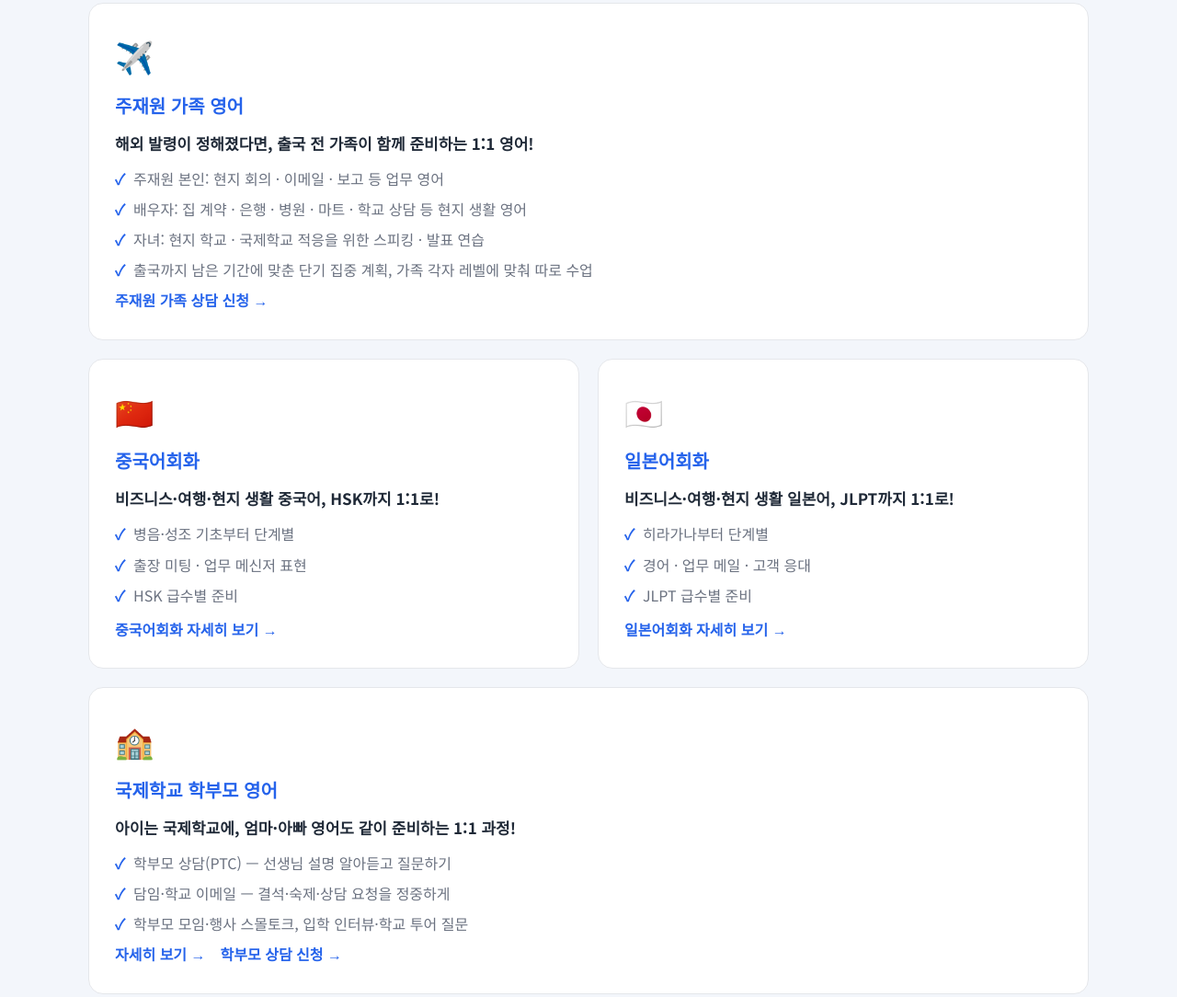
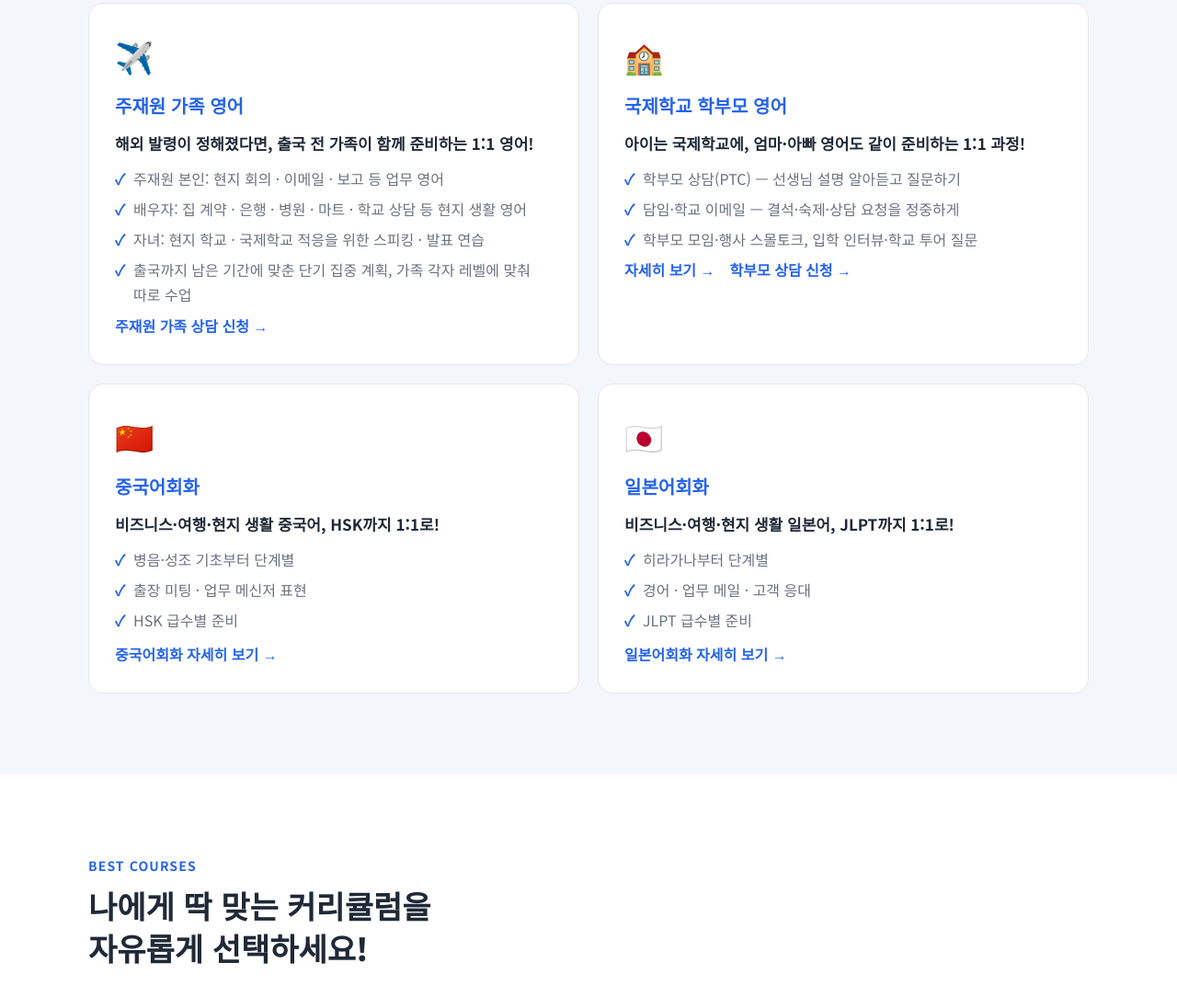
Before and after one commit to 0528lsr-dev/maltuim, a plain HTML site: page index.html in a window 1280 px wide. Shown: the part 6084-7168 px from the top of the page at 92% size. Drawn offline with Linux system fonts and the light colour scheme.

Commit message:
홈 프로그램: 주재원 가족·국제학교 학부모 카드를 2칸으로 나란히
Co-Authored-By: Claude Opus 5.5 <noreply@anthropic.com>

```diff
--- a/index.html
+++ b/index.html
@@ -328,10 +328,10 @@
       <div class="card program has-img"><img src="images/junior.jpg" class="card-img" alt="주니어 화상영어" loading="lazy"><h3>주니어 화상영어</h3><h4>원어민 선생님과 매일 만나는 초·중등 주니어 화상영어!</h4><ul><li>파닉스 · 리딩 · 스피킹 단계별 교재, 학년보다 레벨 기준</li><li>수업 녹화본 제공 — 부모님이 수업 모습을 직접 확인</li><li>학교 영어 말하기 수행평가·발표 준비 병행</li></ul></div>
       <div class="card program has-img"><img src="images/business.jpg" class="card-img" alt="비즈니스 영어" loading="lazy"><h3>비즈니스 영어</h3><h4>내 업무 자료로 수업하는 실전 비즈니스 영어!</h4><ul><li>회의 · 전화 · 이메일 · 발표 등 상황별 표현 집중</li><li>실제 업무 문서·발표 자료로 리허설 (비밀 유지)</li><li>출근 전 · 점심 · 퇴근 후 고정 시간, 전화영어 가능</li></ul></div>
       <div class="card program has-img"><img src="images/senior.jpg" class="card-img" alt="시니어 영어회화" loading="lazy" style="object-position:center 25%"><h3>시니어 영어회화</h3><h4>천천히, 편안하게 50~60대+ 시니어 영어회화!</h4><ul><li>속도를 늦추고 큰 글자 자료로 진행하는 전용 과정</li><li>해외여행 · 손주와 대화 · 영어 노래 등 원하는 주제</li><li>한국어 가능 강사 배정으로 막힐 때 바로 설명</li></ul></div>
-      <div class="card program" style="grid-column:1/-1"><div class="icon">✈️</div><h3>주재원 가족 영어</h3><h4>해외 발령이 정해졌다면, 출국 전 가족이 함께 준비하는 1:1 영어!</h4><ul><li>주재원 본인: 현지 회의 · 이메일 · 보고 등 업무 영어</li><li>배우자: 집 계약 · 은행 · 병원 · 마트 · 학교 상담 등 현지 생활 영어</li><li>자녀: 현지 학교 · 국제학교 적응을 위한 스피킹 · 발표 연습</li><li>출국까지 남은 기간에 맞춘 단기 집중 계획, 가족 각자 레벨에 맞춰 따로 수업</li></ul><a href="#apply" class="exam-btn" data-exam="주재원 가족(해외 발령)" style="color:var(--main);font-weight:700">주재원 가족 상담 신청 →</a></div>
+      <div class="card program"><div class="icon">✈️</div><h3>주재원 가족 영어</h3><h4>해외 발령이 정해졌다면, 출국 전 가족이 함께 준비하는 1:1 영어!</h4><ul><li>주재원 본인: 현지 회의 · 이메일 · 보고 등 업무 영어</li><li>배우자: 집 계약 · 은행 · 병원 · 마트 · 학교 상담 등 현지 생활 영어</li><li>자녀: 현지 학교 · 국제학교 적응을 위한 스피킹 · 발표 연습</li><li>출국까지 남은 기간에 맞춘 단기 집중 계획, 가족 각자 레벨에 맞춰 따로 수업</li></ul><a href="#apply" class="exam-btn" data-exam="주재원 가족(해외 발령)" style="color:var(--main);font-weight:700">주재원 가족 상담 신청 →</a></div>
+      <div class="card program"><div class="icon">🏫</div><h3>국제학교 학부모 영어</h3><h4>아이는 국제학교에, 엄마·아빠 영어도 같이 준비하는 1:1 과정!</h4><ul><li>학부모 상담(PTC) — 선생님 설명 알아듣고 질문하기</li><li>담임·학교 이메일 — 결석·숙제·상담 요청을 정중하게</li><li>학부모 모임·행사 스몰토크, 입학 인터뷰·학교 투어 질문</li></ul><a href="parents.html" style="color:var(--main);font-weight:700;margin-right:16px">자세히 보기 →</a><a href="#apply" class="exam-btn" data-exam="국제학교 학부모 영어" style="color:var(--main);font-weight:700">학부모 상담 신청 →</a></div>
       <a class="card program" href="chinese.html" style="color:inherit"><div class="icon">🇨🇳</div><h3>중국어회화</h3><h4>비즈니스·여행·현지 생활 중국어, HSK까지 1:1로!</h4><ul><li>병음·성조 기초부터 단계별</li><li>출장 미팅 · 업무 메신저 표현</li><li>HSK 급수별 준비</li></ul><p style="margin-top:10px;font-weight:700;color:var(--main)">중국어회화 자세히 보기 →</p></a>
       <a class="card program" href="japanese.html" style="color:inherit"><div class="icon">🇯🇵</div><h3>일본어회화</h3><h4>비즈니스·여행·현지 생활 일본어, JLPT까지 1:1로!</h4><ul><li>히라가나부터 단계별</li><li>경어 · 업무 메일 · 고객 응대</li><li>JLPT 급수별 준비</li></ul><p style="margin-top:10px;font-weight:700;color:var(--main)">일본어회화 자세히 보기 →</p></a>
-      <div class="card program" style="grid-column:1/-1"><div class="icon">🏫</div><h3>국제학교 학부모 영어</h3><h4>아이는 국제학교에, 엄마·아빠 영어도 같이 준비하는 1:1 과정!</h4><ul><li>학부모 상담(PTC) — 선생님 설명 알아듣고 질문하기</li><li>담임·학교 이메일 — 결석·숙제·상담 요청을 정중하게</li><li>학부모 모임·행사 스몰토크, 입학 인터뷰·학교 투어 질문</li></ul><a href="parents.html" style="color:var(--main);font-weight:700;margin-right:16px">자세히 보기 →</a><a href="#apply" class="exam-btn" data-exam="국제학교 학부모 영어" style="color:var(--main);font-weight:700">학부모 상담 신청 →</a></div>
     </div>
   </div>
 </section>
```
